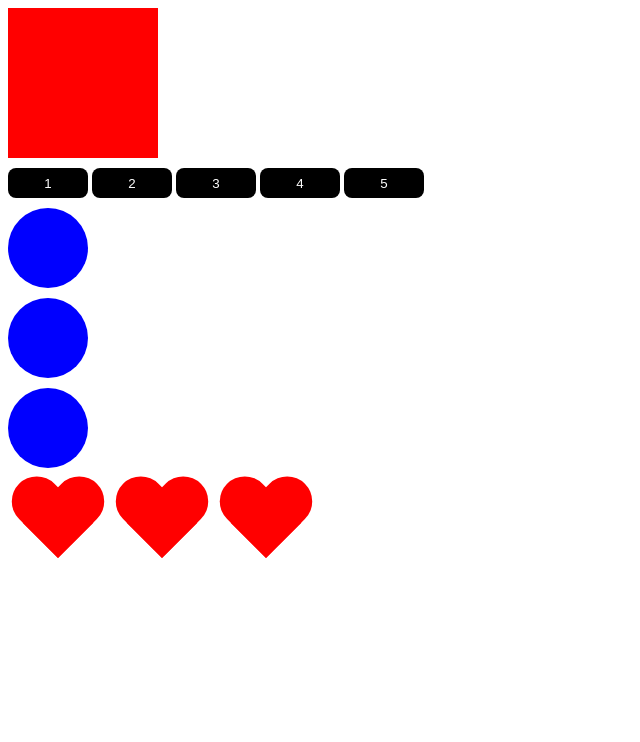
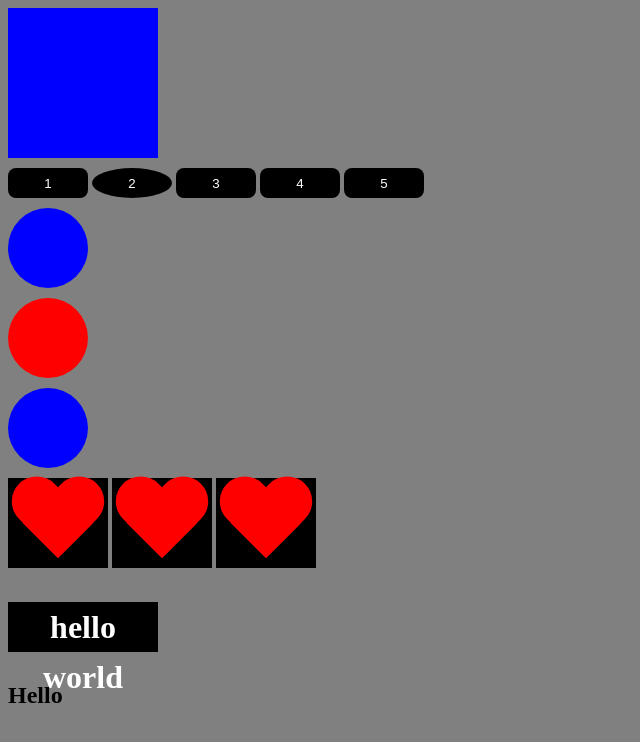
Before and after one commit to kstCode/projectUdemy, a plain HTML site: page index.html in a window 1280 px wide. Shown: the whole page, without its empty margins (0-640 px from the left). Drawn offline with Linux system fonts and the light colour scheme.

Commit message:
work with DOM (methods)

```diff
--- a/css/style.css
+++ b/css/style.css
@@ -1,3 +1,6 @@
+body {
+   background-color: gray;
+}
 .box {
   width: 150px;
   height: 150px;
--- a/js/scriptDOM.js
+++ b/js/scriptDOM.js
@@ -1,20 +1,45 @@
 "use strict";
 
 const box = document.getElementById('box');   //old
-console.log(box);
+const btns = document.getElementsByTagName('button');   //old
+const circles = document.getElementsByClassName('circle');  //old
+const hearts = document.querySelectorAll('.heart'); //new
+const oneHeart = document.querySelector('.heart'); //new
 
-const btns = document.getElementsByTagName('button');   //old
-console.log(btns[1]);
+box.style.backgroundColor = "blue";
+btns[1].style.borderRadius = "50%";
+circles[1].style.backgroundColor = "red";
 
-const circles = document.getElementsByClassName('circle');  //old
-console.log(circles);
+for (let i = 0; i < hearts.length; i++) {
+    hearts[i].style.backgroundColor = "green";
+}
 
-
-const hearts = document.querySelectorAll('.heart');
-hearts.forEach((item, i) => {
-    console.log(item);
-    console.log(i);
+hearts.forEach(item => {
+    item.style.backgroundColor = "black";
 });
 
-const oneHeart = document.querySelector('.heart');
-console.log(oneHeart);
+const div = document.createElement('div');
+// const text = document.createTextNode('тут был я');
+div.classList.add('black');
+// document.body.append(div);
+// document.querySelector(".wrapper").append(div);
+const wrapper = document.querySelector('.wrapper');
+wrapper.append(div);                    //новый метод
+// wrapper.prepend(div);                   //новый метод
+// hearts[0].before(div);
+// hearts[0].after(div);
+
+// wrapper.insertBefore(div, hearts[1]);   //старый метод
+
+// circles[0].remove();                    //новый метод
+// wrapper.removeChild(hearts[1]);         //старый метод
+
+// hearts[0].replaceWith(circles[0]);       //новый метод
+// wrapper.replaceChild(circles[0], hearts[0]); //старый метод
+
+// div.innerHTML = "hello world";
+div.innerHTML = "<h1>hello world</h1>";
+
+// div.textContent = "hello";
+
+div.insertAdjacentHTML("afterend", '<h2>Hello</h2>');
```
